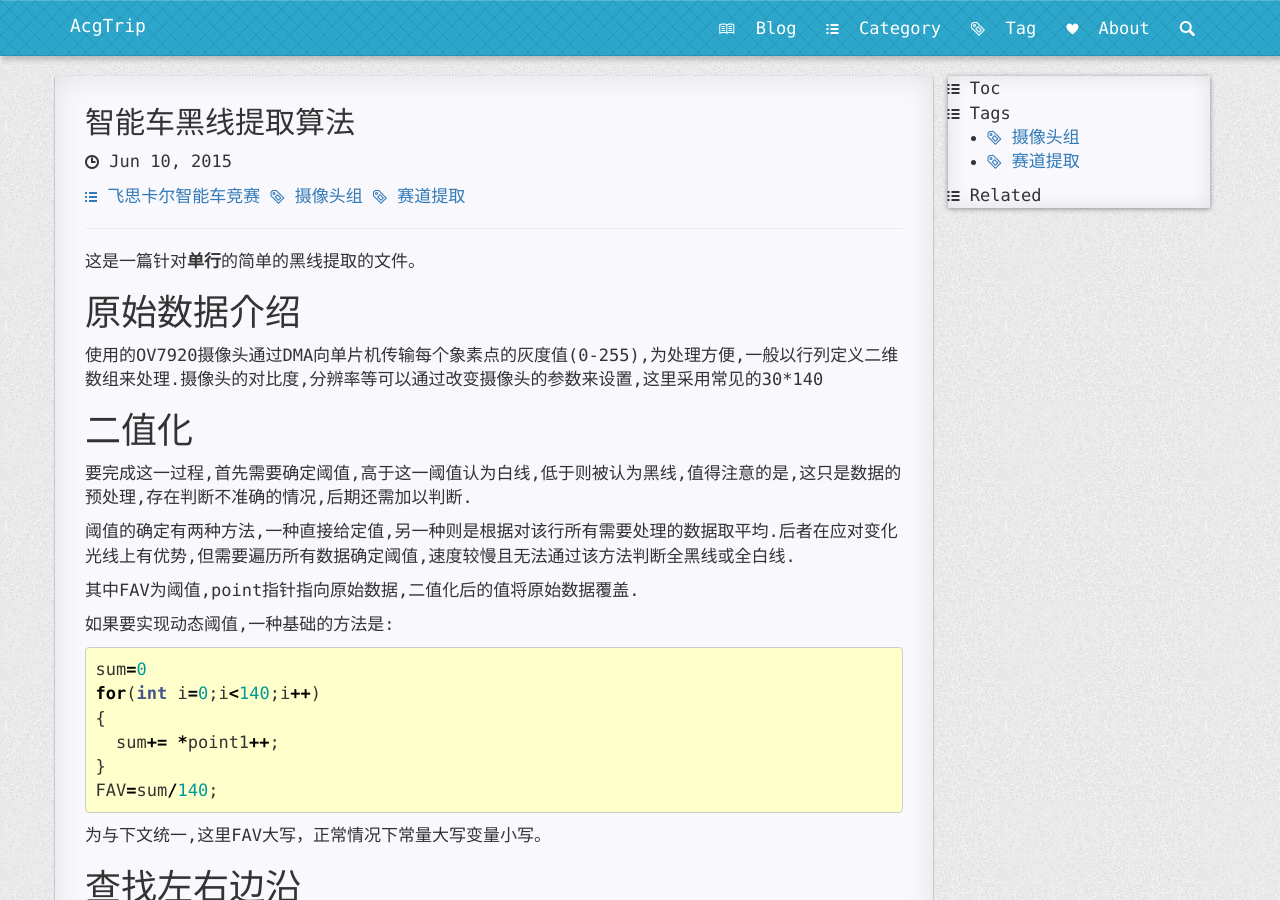
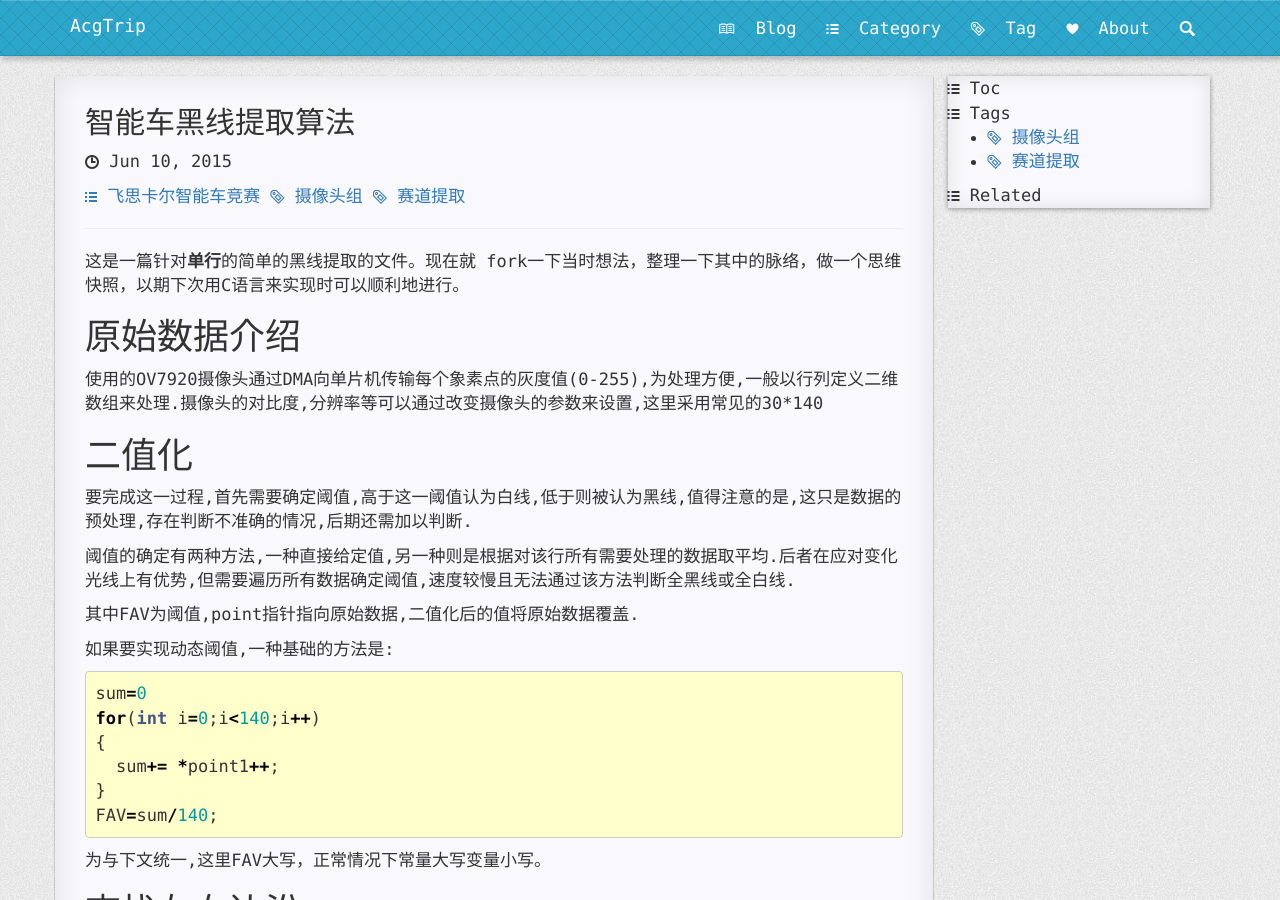
Before and after one commit to MemoriesOff/github_blog, a Jekyll site: the page built from _posts/2015-06-10-freescale-tixian.md, in a window 1280 px wide and 900 px high. Built offline with Jekyll 4.4.1, drawn with Linux system fonts in a browser that asks for light colours; nearby versions of some CDN libraries; Markdown is read by kramdown in place of the engine named in the settings; comment, search, counter and statistics services are not loaded.

Commit message:
Update 2015-06-10-freescale-tixian.md

```diff
--- a/_posts/2015-06-10-freescale-tixian.md
+++ b/_posts/2015-06-10-freescale-tixian.md
@@ -5,7 +5,7 @@ tags: 摄像头组 赛道提取
 categories: 飞思卡尔智能车竞赛
 ---
 
-这是一篇针对**单行**的简单的黑线提取的文件。
+这是一篇针对**单行**的简单的黑线提取的文件。现在就 fork一下当时想法，整理一下其中的脉络，做一个思维快照，以期下次用C语言来实现时可以顺利地进行。
 
 #原始数据介绍
 
```
